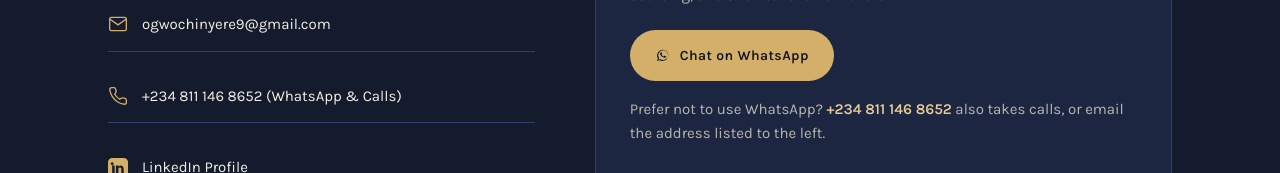
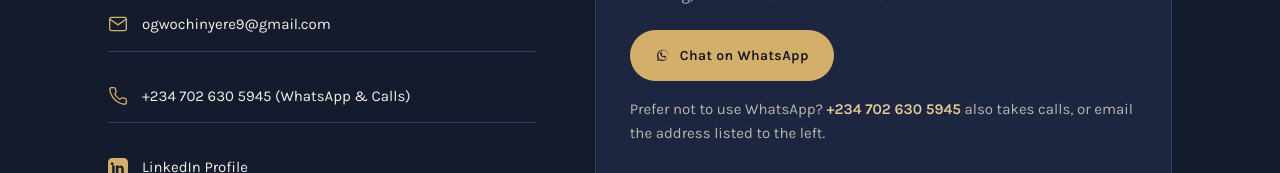
Before and after one commit to amowogbaje/personal-website, a React (Vite) app in the folder catherine/: page / in a window 1280 px wide. Shown: the part 4075-4248 px from the top of the page. Built offline with nearby package versions, Linux system fonts and the light colour scheme.

Commit message:
change of number

```diff
--- a/catherine/src/components/Contact.jsx
+++ b/catherine/src/components/Contact.jsx
@@ -29,7 +29,7 @@ export default function Contact() {
                 <svg viewBox="0 0 24 24" fill="none" stroke="currentColor" strokeWidth="1.6">
                   <path d="M22 16.92v3a2 2 0 0 1-2.18 2 19.79 19.79 0 0 1-8.63-3.07 19.5 19.5 0 0 1-6-6 19.79 19.79 0 0 1-3.07-8.67A2 2 0 0 1 4.11 2h3a2 2 0 0 1 2 1.72c.12.81.3 1.6.54 2.39a2 2 0 0 1-.45 2.11L8.09 9.91a16 16 0 0 0 6 6l1.69-1.11a2 2 0 0 1 2.11-.45c.79.24 1.58.42 2.39.54A2 2 0 0 1 22 16.92z" />
                 </svg>
-                +234 811 146 8652 (WhatsApp &amp; Calls)
+                +234 702 630 5945 (WhatsApp &amp; Calls)
               </a>
             </li>
             <li>
@@ -75,7 +75,7 @@ export default function Contact() {
               Chat on WhatsApp
             </a>
             <p className="wa-note">
-              Prefer not to use WhatsApp? <strong>+234 811 146 8652</strong> also takes
+              Prefer not to use WhatsApp? <strong>+234 702 630 5945</strong> also takes
               calls, or email the address listed to the left.
             </p>
           </div>
```
